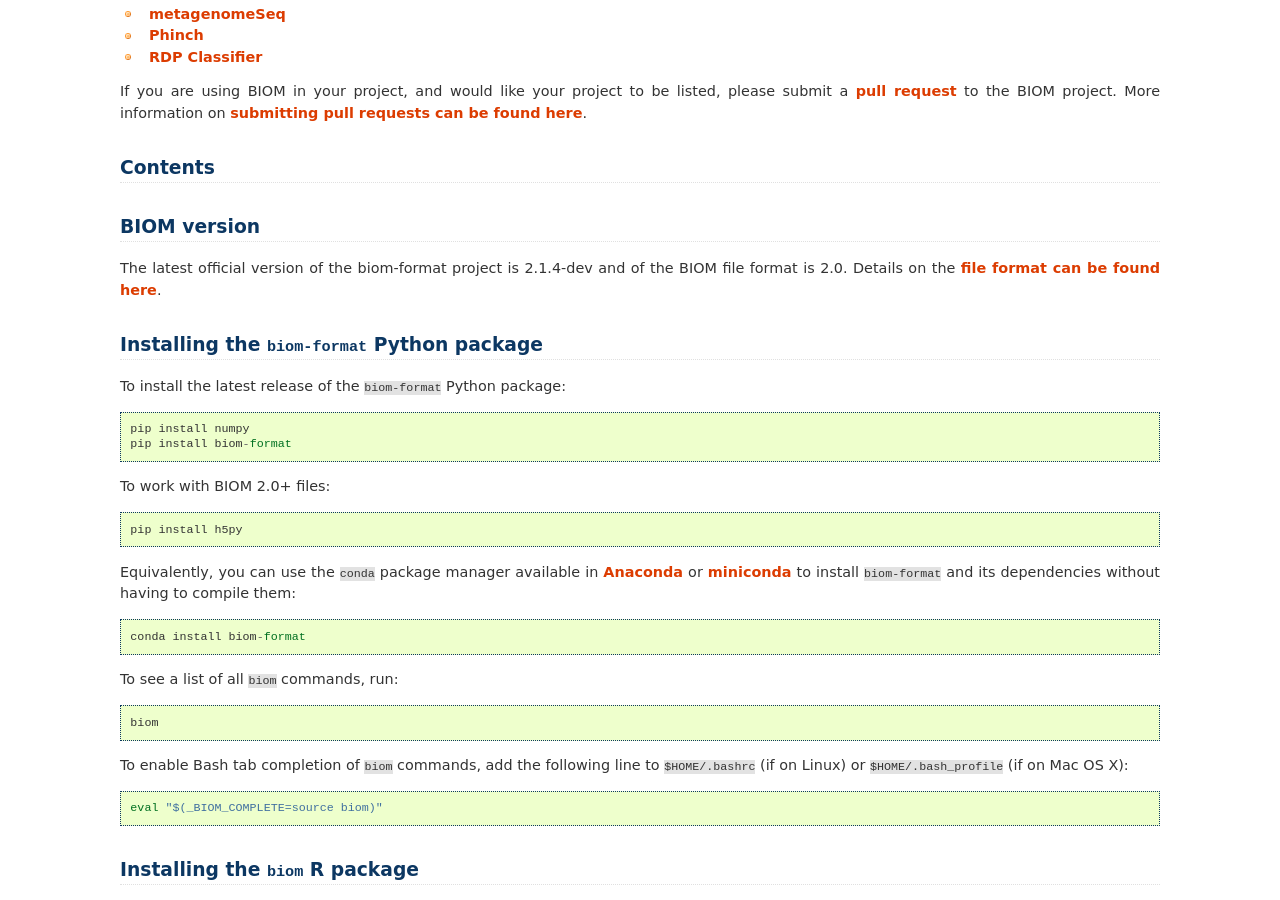
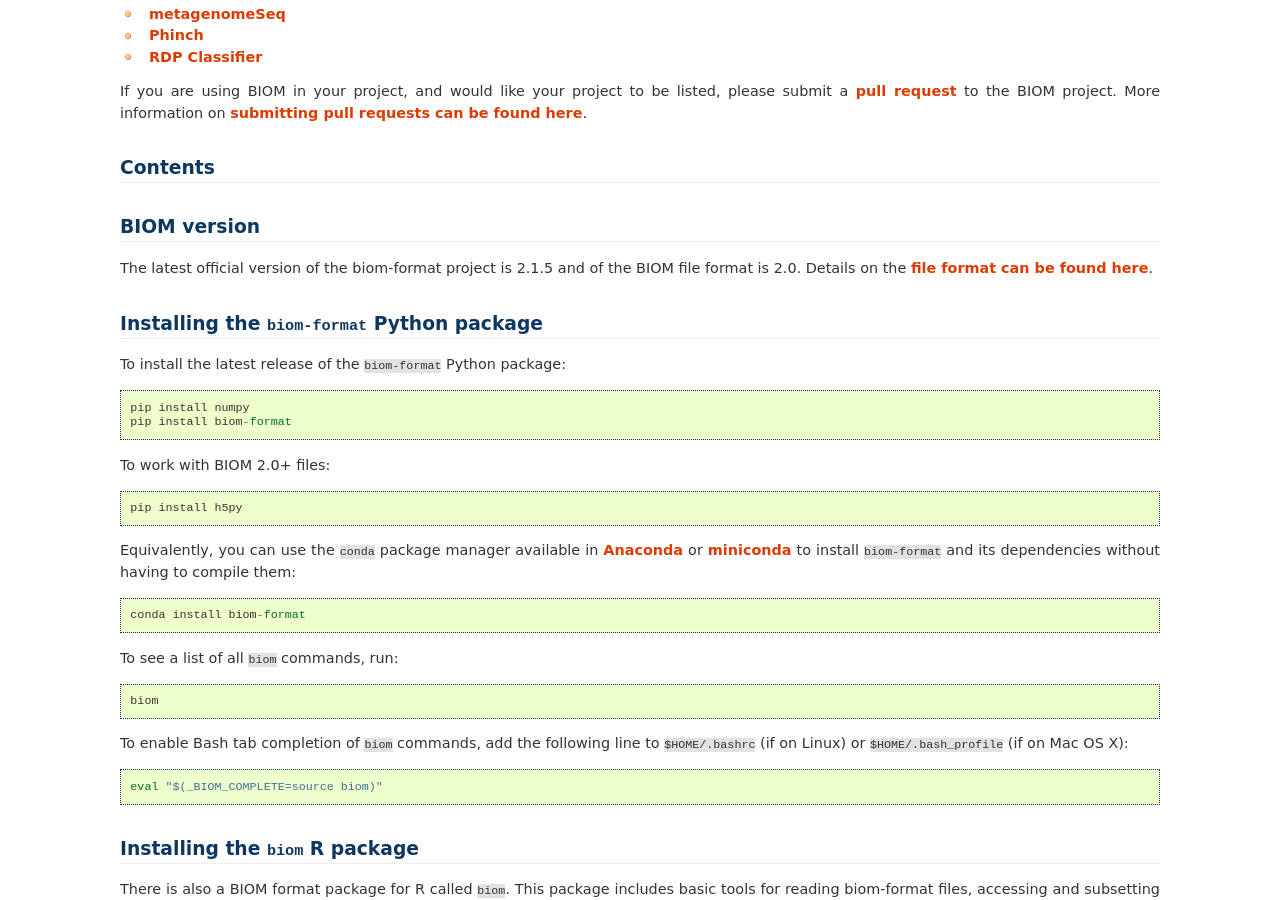
Before and after one commit to biocore/biom-format, a Sphinx documentation site: the page built from doc/index.rst, in a window 1280 px wide and 900 px high, scrolled down 984 px. Built offline with Sphinx 7.4.7, drawn with Linux system fonts in a browser that asks for light colours; formulas are drawn with MathJax 3; pages that are not in the unit, such as notebooks, are missing from menus.

Commit message:
updated version strings

```diff
--- a/doc/conf.py
+++ b/doc/conf.py
@@ -66,8 +66,8 @@ copyright = u'2011-2015, The BIOM Format Development Team'
 # built documents.
 #
 # The full version, including alpha/beta/rc tags.
-version = "2.1.4-dev"
-release = "2.1.4-dev"
+version = "2.1.5"
+release = "2.1.5"
 
 # The language for content autogenerated by Sphinx. Refer to documentation
 # for a list of supported languages.
--- a/setup.py
+++ b/setup.py
@@ -35,7 +35,7 @@ __copyright__ = "Copyright 2011-2013, The BIOM Format Development Team"
 __credits__ = ["Greg Caporaso", "Daniel McDonald", "Jose Clemente",
                "Jai Ram Rideout", "Jorge Cañardo Alastuey", "Michael Hall"]
 __license__ = "BSD"
-__version__ = "2.1.4-dev"
+__version__ = "2.1.5"
 __maintainer__ = "Daniel McDonald"
 __email__ = "mcdonadt@colorado.edu"
 
```
Also changed, not shown: 1 other file.
